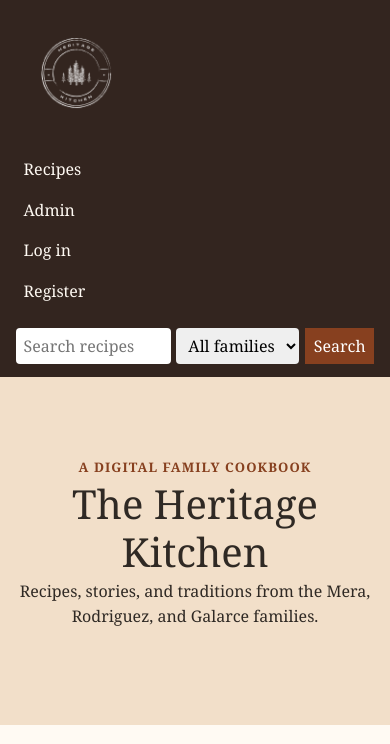
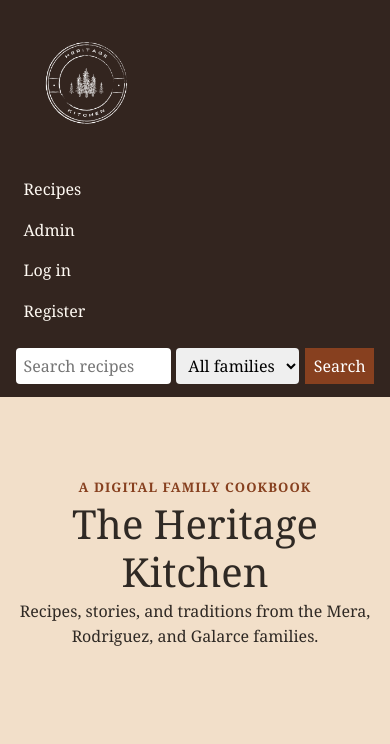
Before and after one commit to mmera21/heritage-kitchen, a PHP site: page /index.php in a window 390 px wide. Shown: the top 744 px of the page. Run offline with PHP 8.4, Linux system fonts and the light colour scheme; data that the repository does not hold is empty.

Commit message:
Increase logo size for accessibility
Make the site logo larger on desktop and mobile screens while preserving its responsive proportions.

```diff
--- a/style.css
+++ b/style.css
@@ -60,8 +60,8 @@ textarea:focus-visible {
 
 .brand img {
     display: block;
-    width: 150px;
-    height: 150px;
+    width: 180px;
+    height: 180px;
     filter: brightness(0) invert(1);
     object-fit: contain;
 }
@@ -256,4 +256,4 @@ textarea { min-height: 130px; }
     margin-top: 3rem;
     padding: 1rem 0; }
 
-@media (max-width: 600px) { .form-row, .sort-form { grid-template-columns: 1fr; } .section-heading, .nav { align-items:flex-start; flex-direction:column; padding: .8rem 0; } .brand img { width: 120px; height: 120px; } .site-search input { width: 100%; } table { font-size: .86rem; } }
+@media (max-width: 600px) { .form-row, .sort-form { grid-template-columns: 1fr; } .section-heading, .nav { align-items:flex-start; flex-direction:column; padding: .8rem 0; } .brand img { width: 140px; height: 140px; } .site-search input { width: 100%; } table { font-size: .86rem; } }
```
